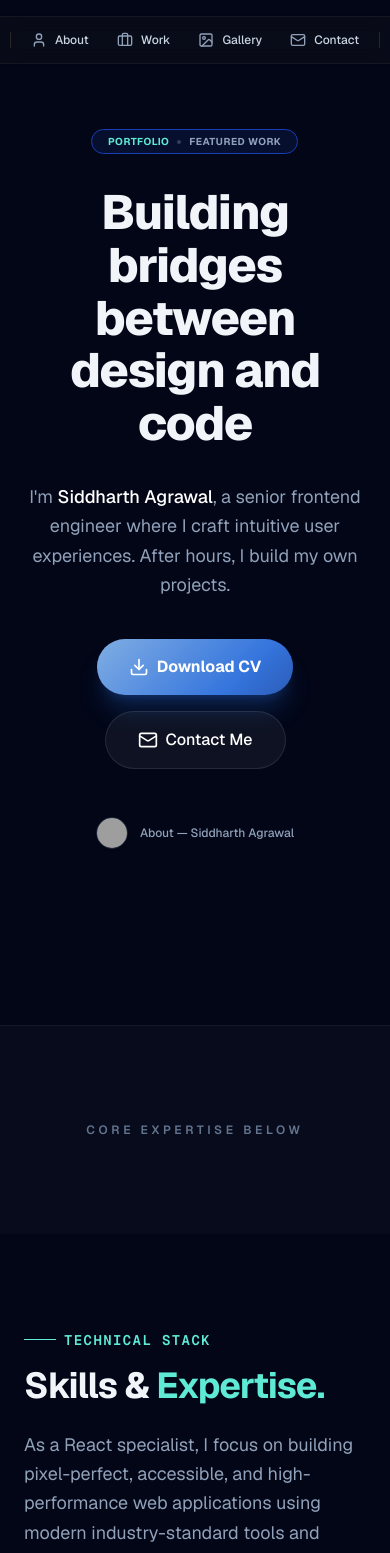
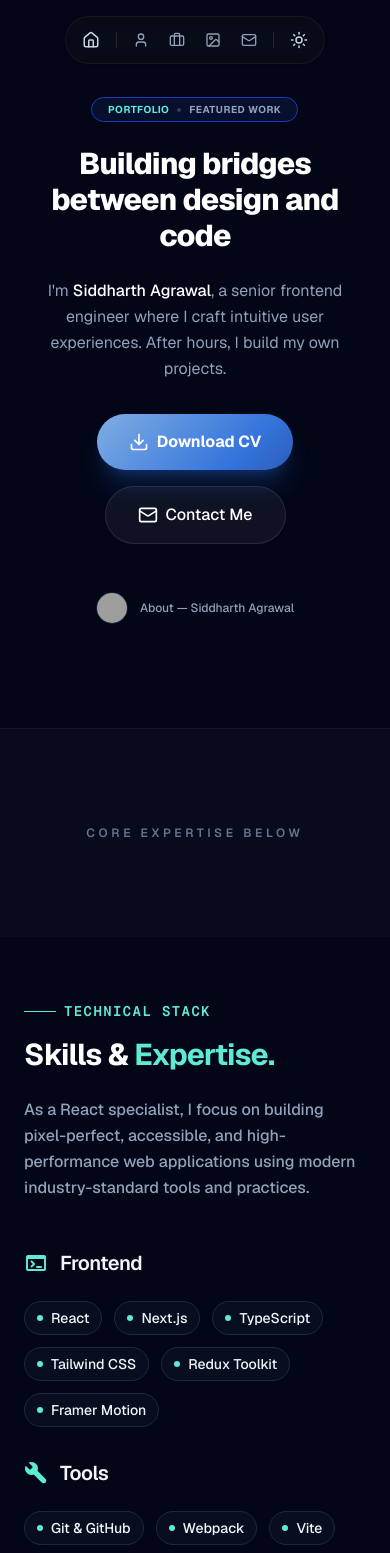
Before and after one commit to sidagwl5/portfolio-website, a React (Vite) app: page / in a window 390 px wide. Shown: the top 1553 px of the page. Built offline with nearby package versions, Linux system fonts and the light colour scheme; grey boxes are pictures that could not be loaded.

Commit message:
change: mobile responsiveness v1

```diff
--- a/src/components/ContactFooter.jsx
+++ b/src/components/ContactFooter.jsx
@@ -3,15 +3,15 @@ import React from 'react';
 const ContactFooter = () => {
     return (
         <div id="contact">
-            <section className="py-24 px-6 md:px-12 lg:px-24 max-w-7xl mx-auto">
-                <div className="mb-16">
-                    <h2 className="text-4xl md:text-5xl font-bold text-slate-900 dark:text-white mb-4">Get In Touch</h2>
+            <section className="py-16 md:py-24 px-6 md:px-12 lg:px-24 max-w-7xl mx-auto">
+                <div className="mb-12 md:mb-16">
+                    <h2 className="text-3xl md:text-5xl font-bold text-slate-900 dark:text-white mb-4">Get In Touch</h2>
                     <div className="h-1.5 w-20 bg-primary rounded-full"></div>
-                    <p className="mt-6 text-lg max-w-2xl text-slate-600 dark:text-slate-400">
+                    <p className="mt-6 text-base md:text-lg max-w-2xl text-slate-600 dark:text-slate-400 font-medium">
                         I'm currently looking for new opportunities. Whether you have a question or just want to say hi, I'll try my best to get back to you!
                     </p>
                 </div>
-                <div className="grid grid-cols-1 lg:grid-cols-2 gap-16 items-start">
+                <div className="grid grid-cols-1 lg:grid-cols-2 gap-12 md:gap-16 items-start">
                     <div className="bg-white dark:bg-slate-800/50 p-8 rounded-2xl border border-slate-200 dark:border-slate-700/50 shadow-xl backdrop-blur-sm">
                         <form action="#" className="space-y-6" method="POST">
                             <div>
--- a/src/components/Hero.jsx
+++ b/src/components/Hero.jsx
@@ -4,21 +4,21 @@ import InteractiveBackground from './InteractiveBackground';
 
 const Hero = () => {
     return (
-        <section className="relative text-center mb-20 max-w-5xl mx-auto px-6 pt-32 pb-24 overflow-hidden">
+        <section className="relative text-center mb-10 md:mb-20 max-w-5xl mx-auto px-6 pt-24 md:pt-32 pb-16 md:pb-24 overflow-hidden">
             <div className="hidden lg:block absolute inset-0 z-0">
                 <InteractiveBackground />
             </div>
 
             <div className="relative z-10">
-                <div className="inline-flex items-center gap-2 bg-blue-50 dark:bg-blue-900/20 border border-blue-100 dark:border-blue-800 rounded-full px-4 py-1 mb-8 animate-in fade-in slide-in-from-bottom-4 duration-700 fill-mode-both">
+                <div className="inline-flex items-center gap-2 bg-blue-50 dark:bg-blue-900/20 border border-blue-100 dark:border-blue-800 rounded-full px-4 py-1 mb-6 md:mb-8 animate-in fade-in slide-in-from-bottom-4 duration-700 fill-mode-both">
                     <span className="text-[10px] font-bold uppercase tracking-wider text-primary">Portfolio</span>
                     <div className="w-1 h-1 rounded-full bg-slate-300 dark:bg-slate-700"></div>
                     <span className="text-[10px] font-bold uppercase tracking-wider text-slate-500 dark:text-slate-400">Featured work</span>
                 </div>
-                <h1 className="font-display text-5xl md:text-7xl font-extrabold tracking-tight mb-8 leading-[1.1] animate-in fade-in slide-in-from-bottom-6 duration-1000 delay-200 fill-mode-both">
-                    Building bridges between <br /> design and code
+                <h1 className="font-display text-3xl md:text-7xl font-extrabold tracking-tight mb-6 md:mb-8 leading-[1.2] md:leading-[1.1] animate-in fade-in slide-in-from-bottom-6 duration-1000 delay-200 fill-mode-both text-slate-900 dark:text-white">
+                    Building bridges between <br className="hidden md:block" /> design and code
                 </h1>
-                <p className="max-w-2xl mx-auto text-lg md:text-xl text-slate-500 dark:text-slate-400 leading-relaxed mb-10 animate-in fade-in slide-in-from-bottom-8 duration-1000 delay-300 fill-mode-both">
+                <p className="max-w-2xl mx-auto text-base md:text-xl text-slate-500 dark:text-slate-400 leading-relaxed mb-8 md:mb-10 animate-in fade-in slide-in-from-bottom-8 duration-1000 delay-300 fill-mode-both">
                     I'm <span className="text-slate-900 dark:text-white font-medium">Siddharth Agrawal</span>, a senior frontend engineer where I craft intuitive user experiences. After hours, I build my own projects.
                 </p>
 
--- a/src/components/Navbar.jsx
+++ b/src/components/Navbar.jsx
@@ -61,21 +61,21 @@ const Navbar = () => {
                         <Home size={18} />
                     </a>
                     <div className="h-4 w-px bg-slate-200 dark:bg-zinc-800 mx-1"></div>
-                    <a className="flex items-center gap-2 px-3 py-1.5 hover:bg-slate-100 dark:hover:bg-zinc-800 rounded-full transition-colors text-xs font-medium text-slate-600 dark:text-slate-300" href="#skills">
+                    <a className="flex items-center gap-2 px-2 md:px-3 py-1.5 hover:bg-slate-100 dark:hover:bg-zinc-800 rounded-full transition-colors text-xs font-medium text-slate-600 dark:text-slate-300" href="#skills">
                         <User size={16} className="text-slate-400" />
-                        About
+                        <span className="hidden md:block">About</span>
                     </a>
-                    <a className="flex items-center gap-2 px-3 py-1.5 hover:bg-slate-100 dark:hover:bg-zinc-800 rounded-full transition-colors text-xs font-medium text-slate-600 dark:text-slate-300" href="#experience">
+                    <a className="flex items-center gap-2 px-2 md:px-3 py-1.5 hover:bg-slate-100 dark:hover:bg-zinc-800 rounded-full transition-colors text-xs font-medium text-slate-600 dark:text-slate-300" href="#experience">
                         <Briefcase size={16} className="text-slate-400" />
-                        Work
+                        <span className="hidden md:block">Work</span>
                     </a>
-                    <a className="flex items-center gap-2 px-3 py-1.5 hover:bg-slate-100 dark:hover:bg-zinc-800 rounded-full transition-colors text-xs font-medium text-slate-600 dark:text-slate-300" href="#projects">
+                    <a className="flex items-center gap-2 px-2 md:px-3 py-1.5 hover:bg-slate-100 dark:hover:bg-zinc-800 rounded-full transition-colors text-xs font-medium text-slate-600 dark:text-slate-300" href="#projects">
                         <ImageIcon size={16} className="text-slate-400" />
-                        Gallery
+                        <span className="hidden md:block">Gallery</span>
                     </a>
-                    <a className="flex items-center gap-2 px-3 py-1.5 hover:bg-slate-100 dark:hover:bg-zinc-800 rounded-full transition-colors text-xs font-medium text-slate-600 dark:text-slate-300" href="#contact">
+                    <a className="flex items-center gap-2 px-2 md:px-3 py-1.5 hover:bg-slate-100 dark:hover:bg-zinc-800 rounded-full transition-colors text-xs font-medium text-slate-600 dark:text-slate-300" href="#contact">
                         <Mail size={16} className="text-slate-400" />
-                        Contact
+                        <span className="hidden md:block">Contact</span>
                     </a>
                     <div className="h-4 w-px bg-slate-200 dark:bg-zinc-800 mx-1"></div>
                     <button
--- a/src/components/Projects.jsx
+++ b/src/components/Projects.jsx
@@ -32,13 +32,13 @@ const Projects = () => {
     ];
 
     return (
-        <div className="max-w-7xl mx-auto px-6 py-20" id="projects">
-            <div className="mb-16">
-                <h2 className="font-display text-sm font-semibold tracking-widest uppercase text-primary-blue mb-3">Portfolio</h2>
-                <h1 className="font-display text-4xl md:text-5xl font-extrabold mb-6 tracking-tight">
+        <div className="max-w-7xl mx-auto px-6 py-16 md:py-20" id="projects">
+            <div className="mb-12 md:mb-16">
+                <h2 className="font-display text-xs md:text-sm font-semibold tracking-widest uppercase text-primary-blue mb-3">Portfolio</h2>
+                <h1 className="font-display text-3xl md:text-5xl font-extrabold mb-6 tracking-tight text-slate-900 dark:text-white">
                     Featured Projects
                 </h1>
-                <p className="max-w-2xl text-lg text-slate-600 dark:text-slate-400 leading-relaxed">
+                <p className="max-w-2xl text-base md:text-lg text-slate-600 dark:text-slate-400 leading-relaxed font-medium">
                     A selection of high-performance web applications built with React, Tailwind, and modern frontend architectures. Focused on accessibility and pixel-perfect execution.
                 </p>
             </div>
--- a/src/components/Skills.jsx
+++ b/src/components/Skills.jsx
@@ -9,16 +9,16 @@ const Skills = () => {
     };
 
     return (
-        <div className="max-w-6xl mx-auto px-6 py-24" id="skills">
-            <header className="mb-16">
+        <div className="max-w-6xl mx-auto px-6 py-16 md:py-24" id="skills">
+            <header className="mb-12 md:mb-16">
                 <div className="flex items-center gap-2 mb-4">
                     <span className="h-px w-8 bg-primary"></span>
                     <span className="text-primary font-mono text-sm tracking-widest uppercase font-semibold">Technical Stack</span>
                 </div>
-                <h1 className="text-4xl md:text-5xl font-bold tracking-tight mb-6">
+                <h1 className="text-3xl md:text-5xl font-bold tracking-tight mb-6 text-slate-900 dark:text-white">
                     Skills & <span className="text-primary">Expertise.</span>
                 </h1>
-                <p className="text-slate-600 dark:text-slate-400 max-w-2xl text-lg leading-relaxed">
+                <p className="text-slate-600 dark:text-slate-400 max-w-2xl text-base md:text-lg leading-relaxed font-medium">
                     As a React specialist, I focus on building pixel-perfect, accessible, and high-performance web applications using modern industry-standard tools and practices.
                 </p>
             </header>
```
Also changed, not shown: src/components/Experience.jsx (+9 -9 lines), src/components/Testimonials.jsx (+9 -9 lines).
